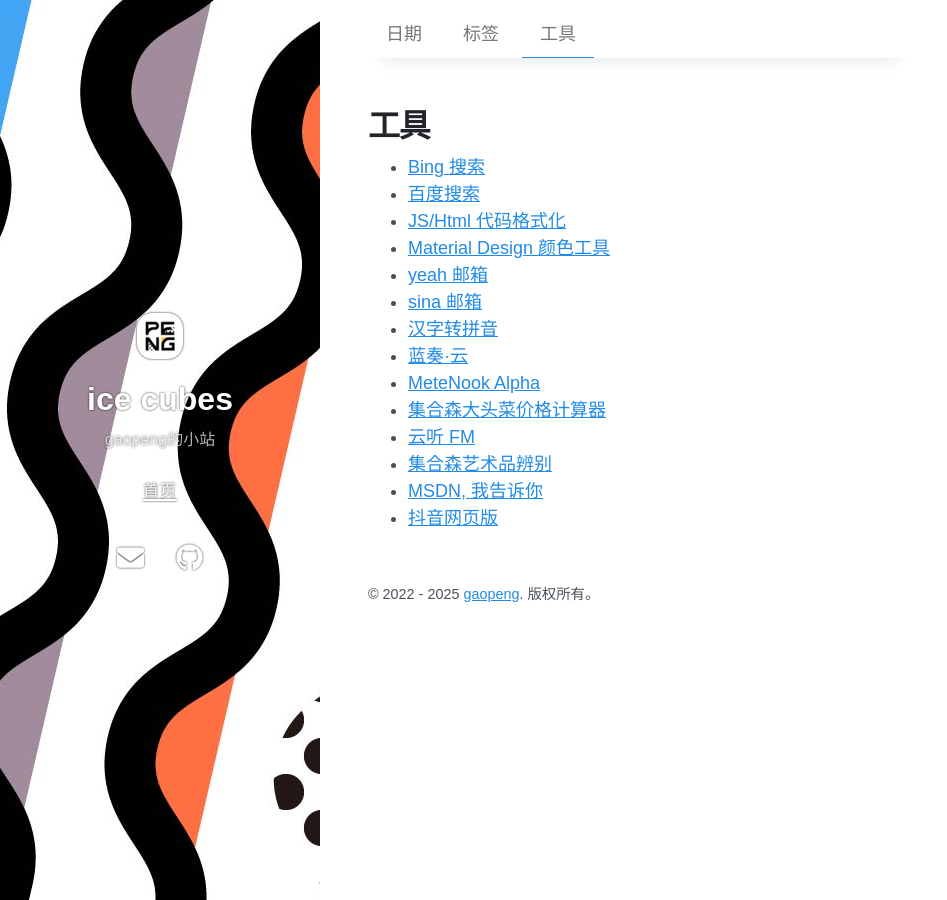
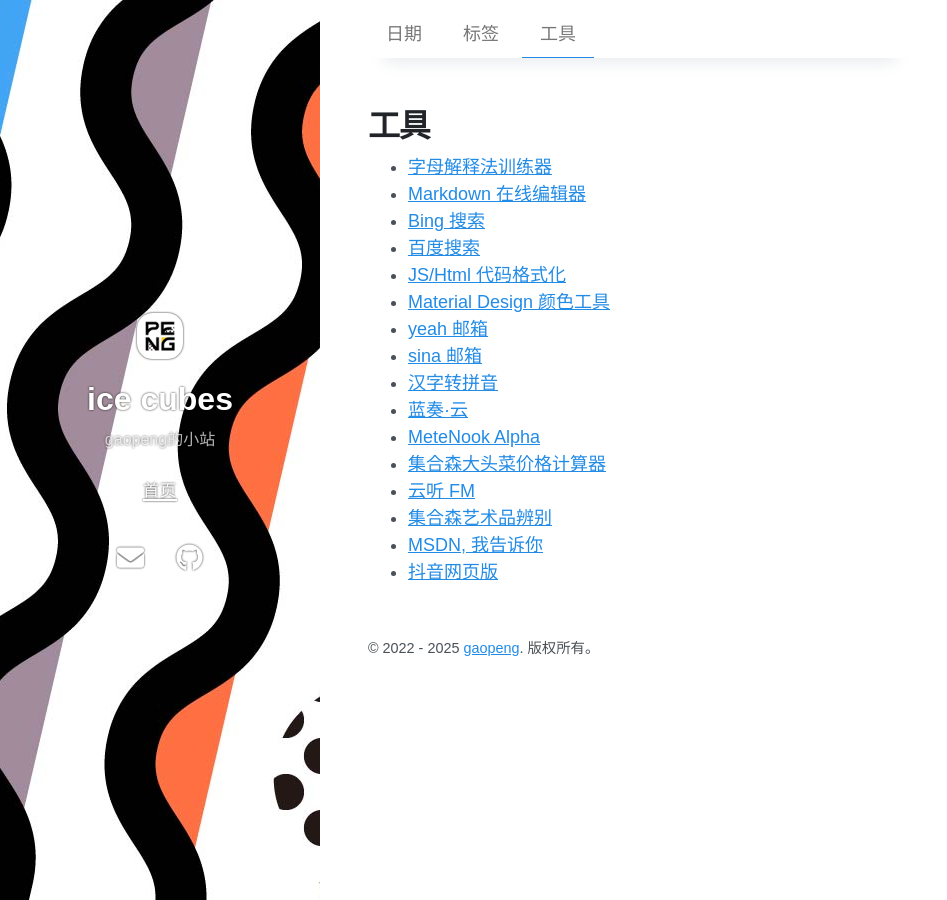
Before and after one commit to gaopengk/gaopengk.github.io, a Jekyll site: the page built from tools.md, in a window 1280 px wide. Shown: the whole page, without its empty margins (0-947 px from the left). Built offline with Jekyll 4.4.1, drawn with Linux system fonts in a browser that asks for light colours; nearby versions of some CDN libraries.

Commit message:
Update archive-tools.html

```diff
--- a/_layouts/archive-tools.html
+++ b/_layouts/archive-tools.html
@@ -6,6 +6,8 @@
 
 <h1>{{ page.title }}</h1>
 <ul class="post-list-by-taxonomy">
+  <li><a href="https://ham.c5r.app" target="_blank">字母解释法训练器</a></li>
+  <li><a href="https://www.jyshare.com/front-end/712/" target="_blank">Markdown 在线编辑器</a></li>
   <li><a href="https://cn.bing.com/?mkt=zh-cn" target="_blank">Bing 搜索</a></li>
   <li><a href="https://www.baidu.com/" target="_blank">百度搜索</a></li>
   <li><a href="http://tool.chinaz.com/Tools/jsformat.aspx" target="_blank">JS/Html 代码格式化</a></li>
```
